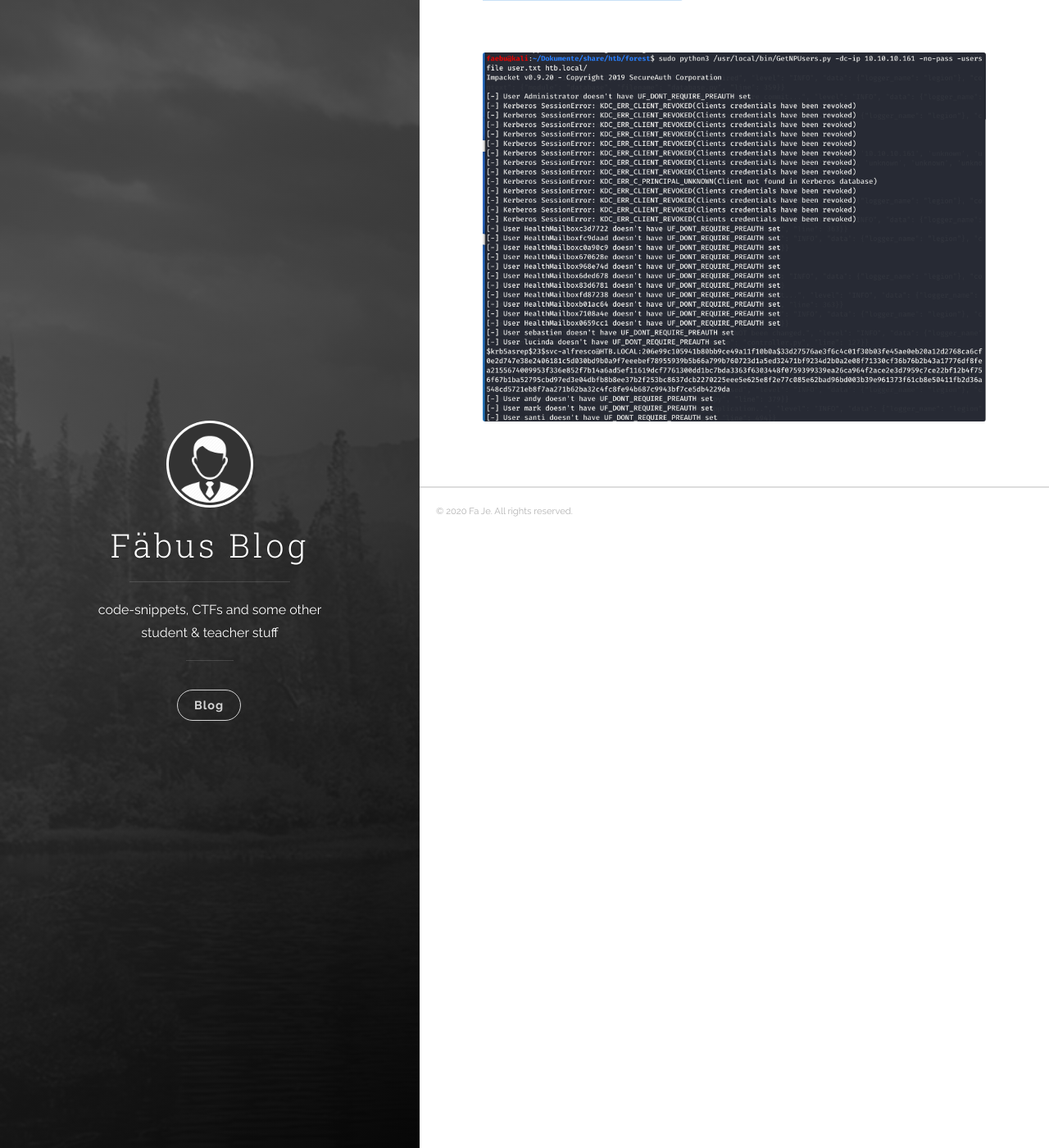
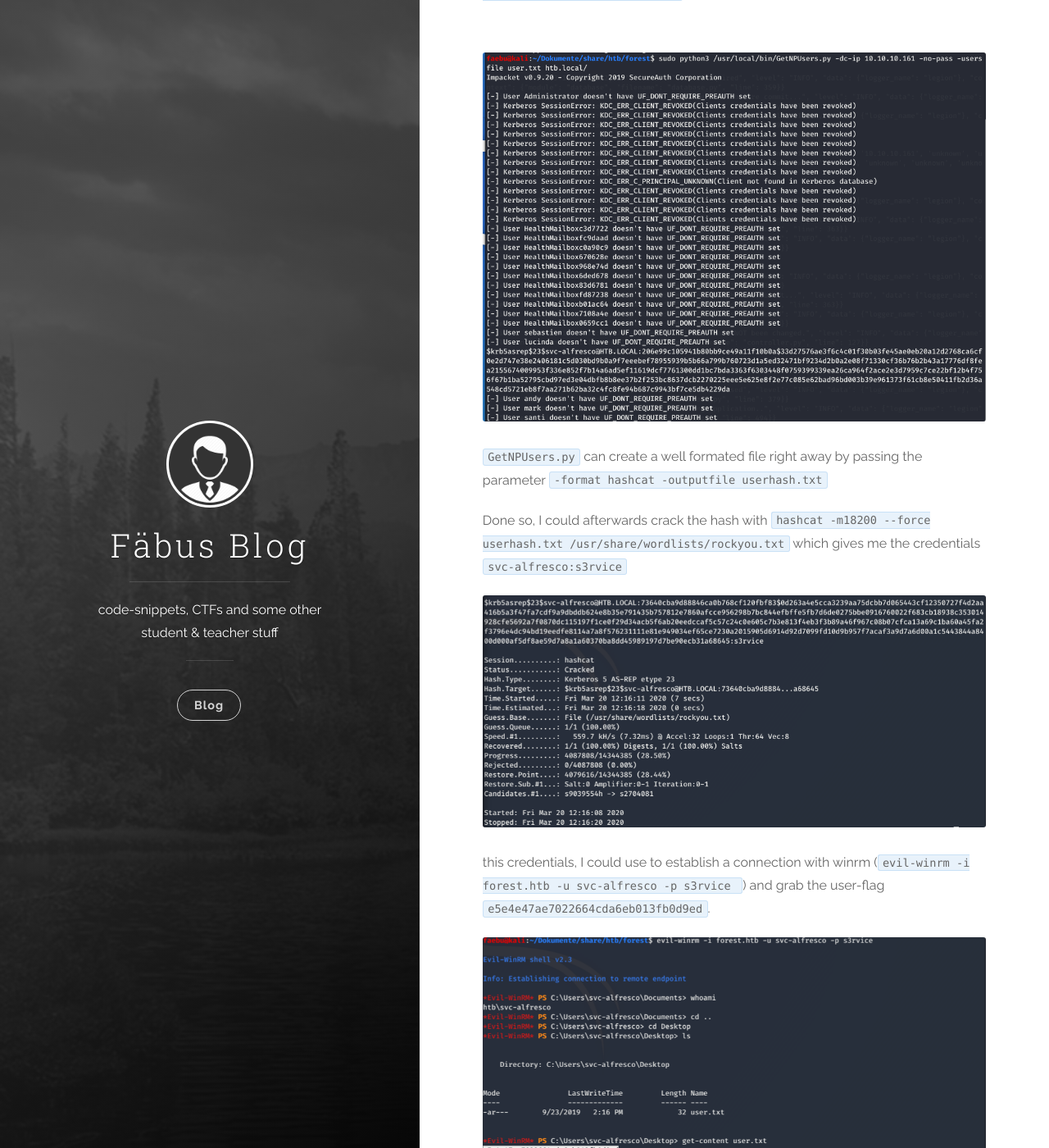
Before and after one commit to jaeflo/jaeflo.github.io, a Jekyll site: the page built from _posts/2020-03-12-hack-the-box-forest.md, in a window 1280 px wide and 1400 px high, scrolled down 1749 px. Shown: the whole window at 82% size. Built offline with Jekyll 4.4.1, drawn with Linux system fonts in a browser that asks for light colours.

Commit message:
userflag solved

````diff
--- a/_posts/2020-03-12-hack-the-box-forest.md
+++ b/_posts/2020-03-12-hack-the-box-forest.md
@@ -60,3 +60,15 @@ able to ASRepRoast
 ```
 
 ![asreproast](/images/forest/asreproast.png)
+
+
+`GetNPUsers.py` can create a well formated file right away by passing the parameter `-format hashcat -outputfile userhash.txt`
+
+Done so, I could afterwards crack the hash with `hashcat -m18200 --force userhash.txt  /usr/share/wordlists/rockyou.txt` which gives me the credentials `svc-alfresco:s3rvice`
+
+![hashcat](/images/forest/hashcat.png)
+
+this credentials, I could use to establish a connection with winrm (`evil-winrm -i forest.htb -u svc-alfresco -p s3rvice
+`) and grab the user-flag `e5e4e47ae7022664cda6eb013fb0d9ed`.
+
+![userflag](/images/forest/userflag.png)
````
Also changed, not shown: images/forest/hashcat.png (added), images/forest/userflag.png (added).
